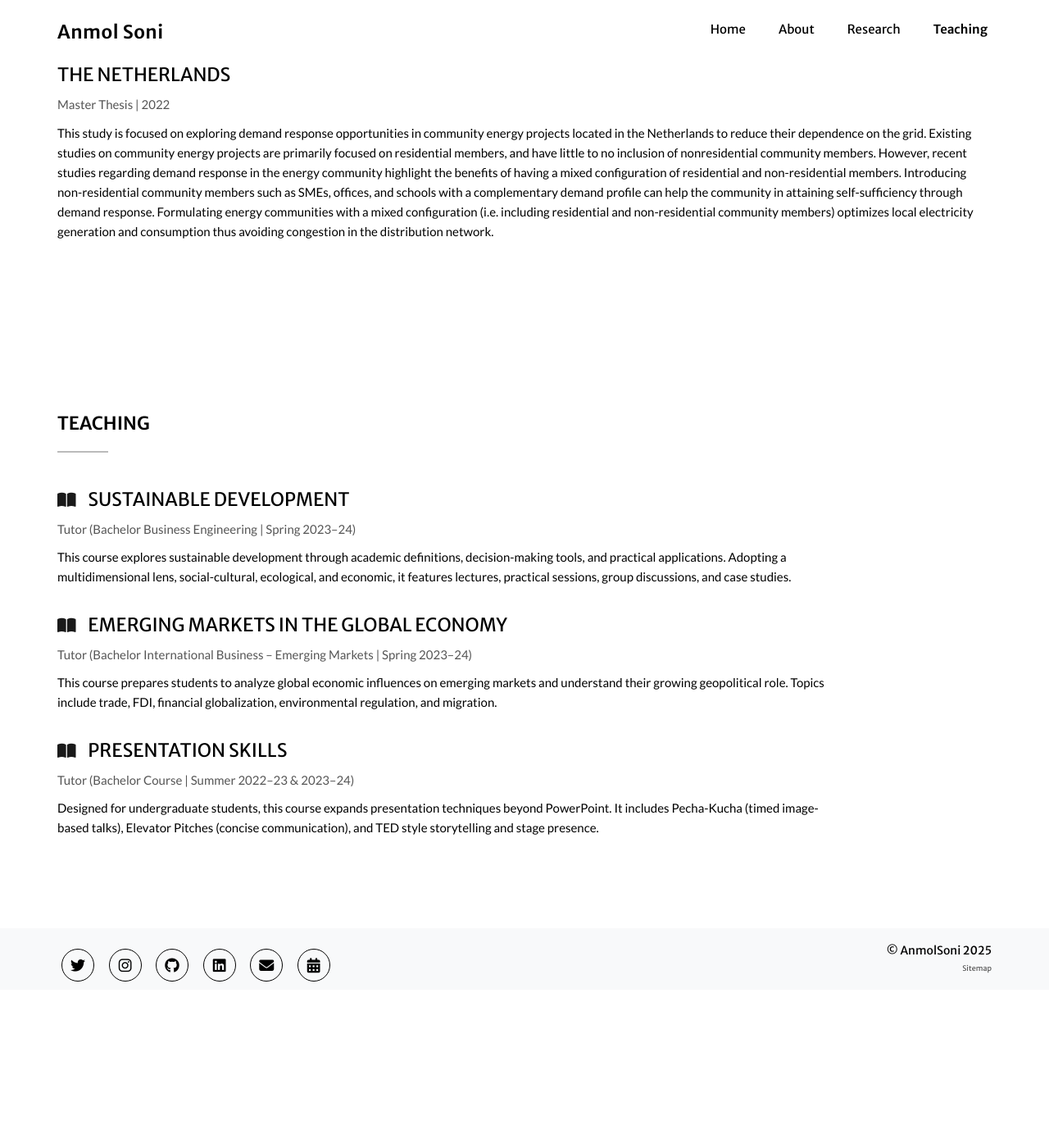
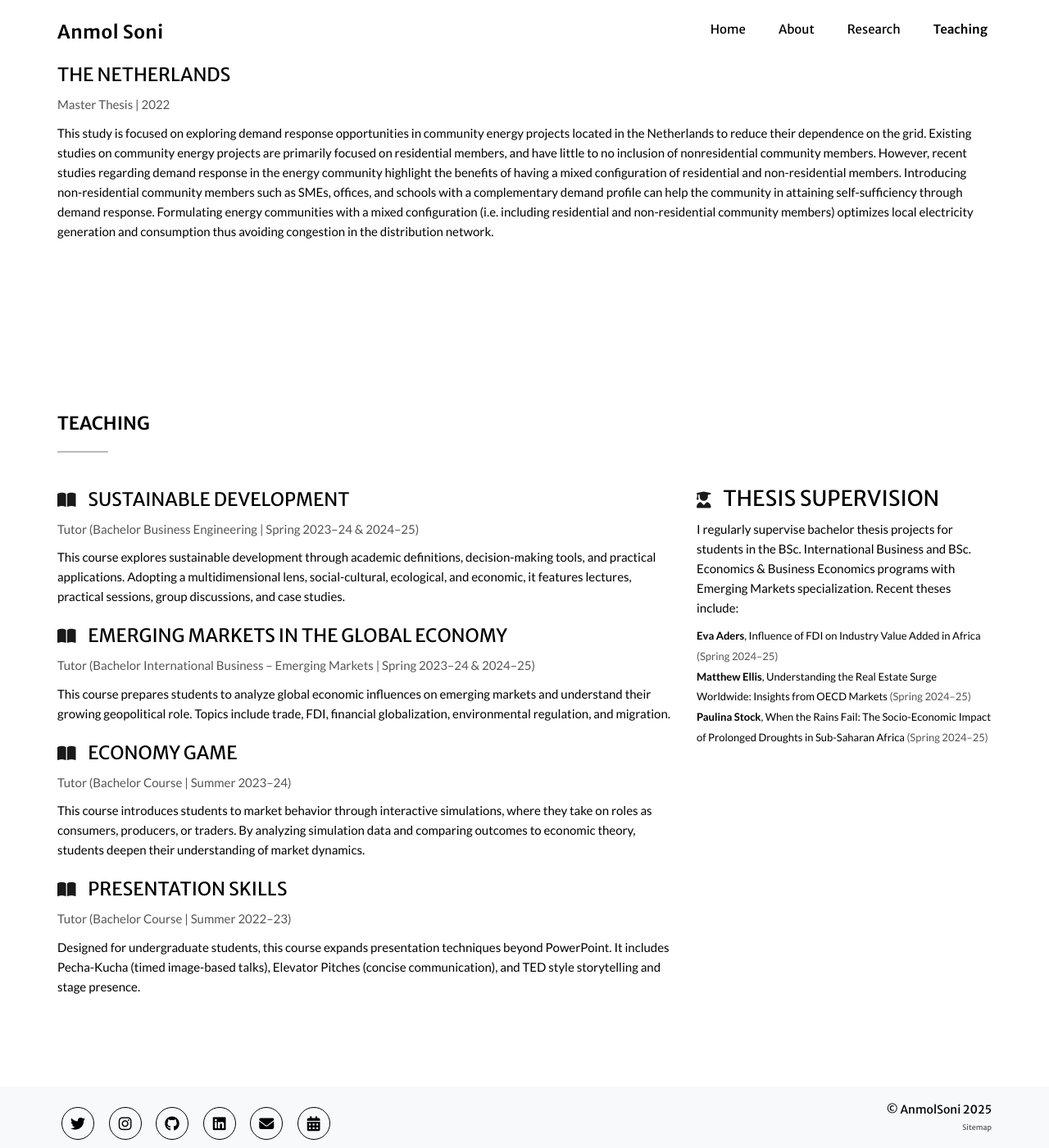
Before and after one commit to SoniAnmol/SoniAnmol.github.io, a Jekyll site: the page built from _posts/2022-09-27-msc_thesis.markdown, in a window 1280 px wide and 1400 px high, scrolled down 2089 px. Shown: the whole window at 82% size. Built offline with Jekyll 4.4.1, drawn with Linux system fonts in a browser that asks for light colours; nearby versions of some CDN libraries; some web fonts are replaced; before the commit the page ends 3296 px from its top, so only the background shows below that.

Commit message:
updated teaching

```diff
--- a/_includes/about.html
+++ b/_includes/about.html
@@ -66,19 +66,19 @@
           <h5 class="mb-2" style="font-size: 2rem; font-weight: 600; color: #000;">Education</h5>
           <ul class="list-unstyled" style="font-size: 1.5rem; font-weight: 500; line-height: 1.6; color: #000;">
             <li>
-              <a href="#" class="text-dark" target="_blank">
+              <a href="#" class="text-list" target="_blank">
                 <strong>PhD</strong>, Maastricht University
               </a><br>
               <span class="text-muted">(2022–present)</span>
             </li>
             <li>
-              <a href="https://www.tudelft.nl/onderwijs/opleidingen/masters/epa/msc-engineering-and-policy-analysis" class="text-dark" target="_blank">
+              <a href="https://www.tudelft.nl/onderwijs/opleidingen/masters/epa/msc-engineering-and-policy-analysis" class="text-list" target="_blank">
                 <strong>M.Sc. Engineering and Policy Analysis</strong> – TU Delft
               </a><br>
               <span class="text-muted">(2020–2021)</span>
             </li>
             <li>
-              <a href="https://nagpuruniversity.ac.in/" class="text-dark" target="_blank">
+              <a href="https://nagpuruniversity.ac.in/" class="text-list" target="_blank">
                 <strong>B.Eng. Mechanical</strong> – R.T.M. Nagpur University
               </a><br>
               <span class="text-muted">(2011–2015)</span>
--- a/_includes/css/main.css
+++ b/_includes/css/main.css
@@ -518,6 +518,10 @@ color: #fff;
     color: #002b5c;
     text-decoration: underline;
 }
+    a.text-list:hover {
+        color: #000;
+        text-decoration: underline;
+    }
   .course-icon {
     font-size: 2rem;
     color: #1a1a1a;
--- a/_includes/teaching.html
+++ b/_includes/teaching.html
@@ -1,59 +1,71 @@
 <section id="teaching" class="py-3">
   <div class="container">
-    <div class="row mb-4 text-left">
+    <div class="row mb-4">
       <div class="col-lg-12">
         <h2 class="section-title mb-2">Teaching</h2>
         <hr class="my-2" style="width: 60px; border: 1px solid #bbb; margin-left: 0;">
       </div>
     </div>
 
-    <!-- Course: Sustainable Development -->
-    <div class="row mb-5">
-      <div class="col-md-10 offset-md-1">
-        <div class="teaching-card p-4 shadow-sm rounded bg-white">
-          <h3>
-            <i class="fas fa-book-open course-icon"></i>
-            <a href="https://code.unimaas.nl/Code/Display?intCalendarID=30&intBAMA=1&SearchString=BENC2014"
-               target="_blank" class="text-decoration-none ">
-              Sustainable Development
-            </a>
-          </h3>
-          <p class="text-muted mb-2">Tutor (Bachelor Business Engineering | Spring 2023–24)</p>
+    <div class="row">
+      <!-- Left Column: Courses -->
+      <div class="col-md-8">
+        <!-- Course Cards -->
+        <div class="teaching-card p-4 shadow-sm rounded bg-white mb-5">
+          <h3><i class="fas fa-book-open course-icon"></i>
+            <a href="https://code.unimaas.nl/Code/Display?intCalendarID=30&intBAMA=1&SearchString=BENC2014" target="_blank" class="text-decoration-none">Sustainable Development</a></h3>
+          <p class="text-muted mb-2">Tutor (Bachelor Business Engineering | Spring 2023–24 & 2024–25)</p>
           <p>This course explores sustainable development through academic definitions, decision-making tools, and practical applications. Adopting a multidimensional lens, social-cultural, ecological, and economic, it features lectures, practical sessions, group discussions, and case studies.</p>
         </div>
-      </div>
-    </div>
 
-    <!-- Course: Emerging Markets -->
-    <div class="row mb-5">
-      <div class="col-md-10 offset-md-1">
-        <div class="teaching-card p-4 shadow-sm rounded bg-white">
-          <h3>
-            <i class="fas fa-book-open course-icon"></i>
-            <a href="https://code.unimaas.nl/Code/Display?intCalendarID=30&intBAMA=1&SearchString=EBC2167"
-               target="_blank" class="text-decoration-none ">
-              Emerging Markets in the Global Economy
-            </a>
-          </h3>
-          <p class="text-muted mb-2">Tutor (Bachelor International Business – Emerging Markets | Spring 2023–24)</p>
+        <div class="teaching-card p-4 shadow-sm rounded bg-white mb-5">
+          <h3><i class="fas fa-book-open course-icon"></i>
+            <a href="https://code.unimaas.nl/Code/Display?intCalendarID=30&intBAMA=1&SearchString=EBC2167" target="_blank" class="text-decoration-none">Emerging Markets in the Global Economy</a></h3>
+          <p class="text-muted mb-2">Tutor (Bachelor International Business – Emerging Markets | Spring 2023–24 & 2024–25)</p>
           <p>This course prepares students to analyze global economic influences on emerging markets and understand their growing geopolitical role. Topics include trade, FDI, financial globalization, environmental regulation, and migration.</p>
         </div>
+
+        <div class="teaching-card p-4 shadow-sm rounded bg-white mb-5">
+          <h3><i class="fas fa-book-open course-icon"></i>
+            <a href="https://code.unimaas.nl/Code/Display?intCalendarID=29&intBAMA=1&SearchString=EBS2030" target="_blank" class="text-decoration-none">Economy Game</a></h3>
+          <p class="text-muted mb-2">Tutor (Bachelor Course | Summer 2023–24)</p>
+          <p>This course introduces students to market behavior through interactive simulations, where they take on roles as consumers, producers, or traders. By analyzing simulation data and comparing outcomes to economic theory, students deepen their understanding of market dynamics.</p>
+        </div>
+
+        <div class="teaching-card p-4 shadow-sm rounded bg-white mb-5">
+          <h3><i class="fas fa-book-open course-icon"></i>
+            <a href="https://code.unimaas.nl/Code/Display?intCalendarID=29&intBAMA=1&SearchString=EBS2030" target="_blank" class="text-decoration-none">Presentation Skills</a></h3>
+          <p class="text-muted mb-2">Tutor (Bachelor Course | Summer 2022–23)</p>
+          <p>Designed for undergraduate students, this course expands presentation techniques beyond PowerPoint. It includes Pecha-Kucha (timed image-based talks), Elevator Pitches (concise communication), and TED style storytelling and stage presence.</p>
+        </div>
       </div>
-    </div>
 
-    <!-- Course: Presentation Skills -->
-    <div class="row mb-5">
-      <div class="col-md-10 offset-md-1">
-        <div class="teaching-card p-4 shadow-sm rounded bg-white">
-          <h3>
-            <i class="fas fa-book-open course-icon"></i>
-            <a href="https://code.unimaas.nl/Code/Display?intCalendarID=29&intBAMA=1&SearchString=EBS2030"
-               target="_blank" class="text-decoration-none ">
-              Presentation Skills
-            </a>
-          </h3>
-          <p class="text-muted mb-2">Tutor (Bachelor Course | Summer 2022–23 & 2023–24)</p>
-          <p>Designed for undergraduate students, this course expands presentation techniques beyond PowerPoint. It includes Pecha-Kucha (timed image-based talks), Elevator Pitches (concise communication), and TED style storytelling and stage presence.</p>
+       <!-- Right Column: Thesis Supervision -->
+       <div class="col-md-4">
+        <div class="teaching-card p-4 shadow-sm rounded bg-white mb-5">
+          <h3><i class="fas fa-user-graduate course-icon"></i> Thesis Supervision</h3>
+          <!-- <p class="text-muted mb-2">BSc International Business & Economics | Emerging Markets</p> -->
+          <p>I regularly supervise bachelor thesis projects for students in the BSc. International Business and BSc. Economics & Business Economics programs with Emerging Markets specialization. Recent theses include:</p>
+          <ul class="list-unstyled" style="font-size: small;line-height: 1.9;">
+            <li>
+              <a href="#" class="text-dark" target="_blank" style=" color: #000;">
+                <strong>Eva Aders</strong>, Influence of FDI on Industry Value Added in Africa
+              </a>
+              <span class="text-muted">(Spring 2024–25)</span>
+            </li>
+            <li>
+              <a href="#" class="text-dark" target="_blank" style=" color: #000;">
+                <strong> Matthew Ellis</strong>, Understanding the Real Estate Surge Worldwide: Insights from OECD Markets
+              </a>
+              <span class="text-muted">(Spring 2024–25)</span>
+            </li>
+            <li>
+              <a href="#" class="text-dark" target="_blank" style=" color: #000;">
+                <strong> Paulina Stock</strong>, When the Rains Fail: The Socio-Economic Impact of Prolonged Droughts in Sub-Saharan Africa
+              </a>
+              <span class="text-muted">(Spring 2024–25)</span>
+            </li>
+          </ul>
         </div>
       </div>
     </div>
```
Also changed, not shown: img/download_button.png (deleted).
